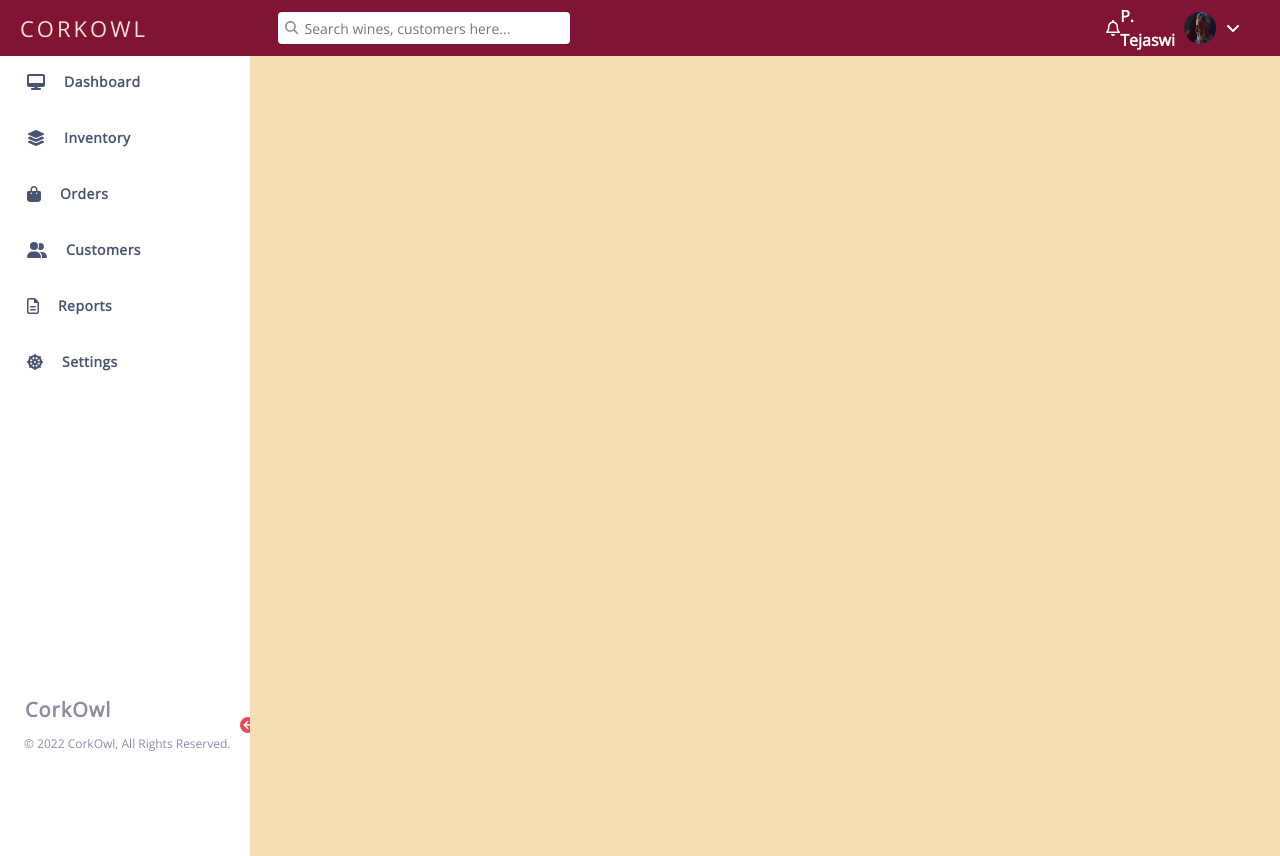
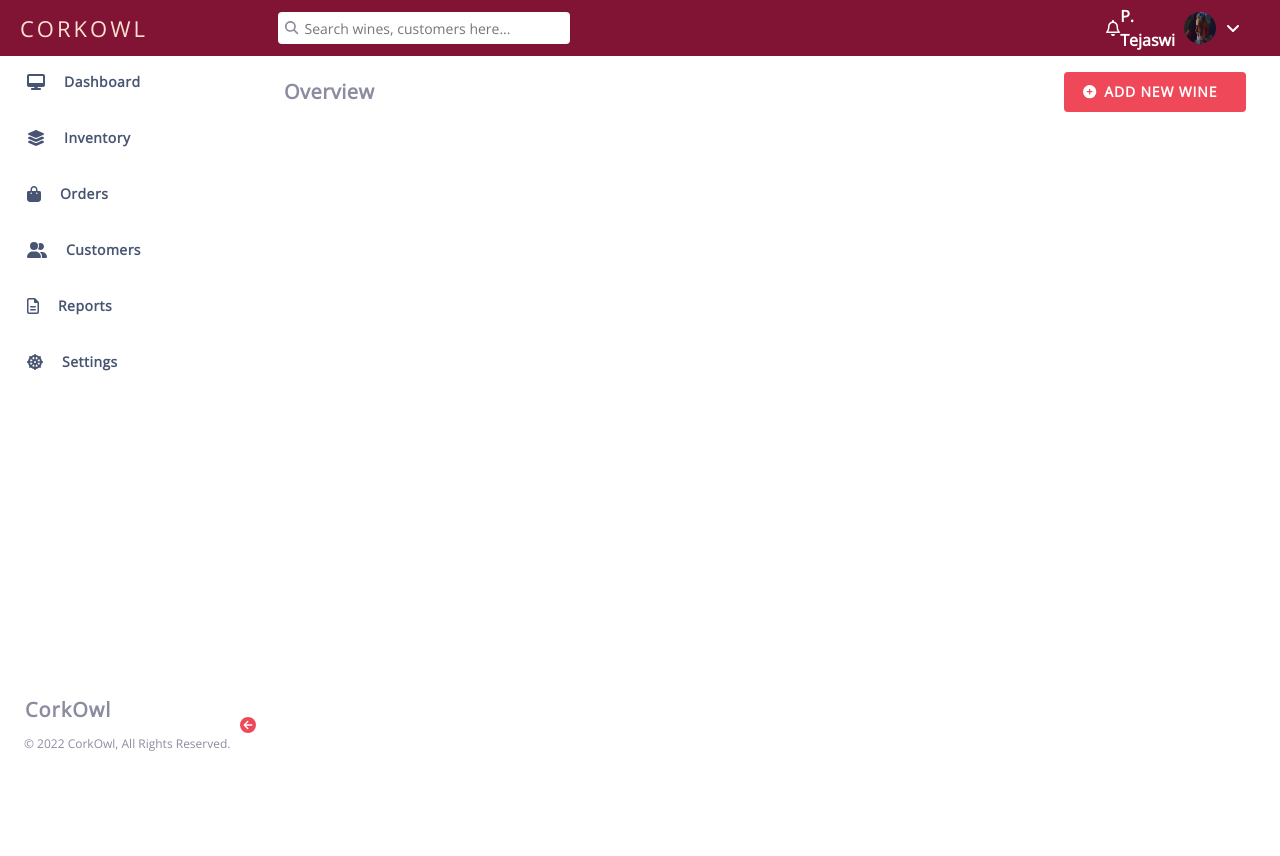
Before and after one commit to raaghavendrahm/corkowl-assignment, a Vue app: page / in a window 1280 px wide. Built offline with nearby package versions, Linux system fonts and the light colour scheme.

Commit message:
Add overview component.

```diff
--- /dev/null
+++ b/src/components/overview/overviewComp.css
@@ -0,0 +1,46 @@
+.overview {
+  letter-spacing: 0.03em;
+  display: flex;
+  align-items: center;
+  justify-content: space-between;
+  /* background: chartreuse; */
+  margin-top: 16px;
+  padding: 0 34px;
+}
+
+.overview > p {
+  font-weight: bold;
+  font-size: 20px;
+  line-height: 24px;
+  color: #8c8ca1;
+}
+
+.overview .add {
+  display: flex;
+  align-items: center;
+  background: #ef4859;
+  color: white;
+  border: 0;
+  padding: 12px 19px 12px 19px;
+  width: 182px;
+  height: 40px;
+  border-radius: 4px;
+}
+
+.add p {
+  font-weight: bold;
+  font-size: 14px;
+  line-height: 16px;
+  letter-spacing: 0.06em;
+  margin-left: 8px;
+}
+
+/* .add .icon {
+  margin-top: 0px;
+} */
+
+.add:hover {
+  opacity: 0.9;
+  cursor: pointer;
+  transform: scale(0.95);
+}
--- /dev/null
+++ b/src/components/overview/overviewComp.vue
@@ -0,0 +1,21 @@
+<template>
+  <div class="overview">
+    <p>Overview</p>
+      <button class="add">
+        <div class="icon">
+          <font-awesome-icon :icon="['fas', 'plus-circle']" />
+        </div>
+        <p>ADD NEW WINE</p>
+      </button>
+  </div>
+</template>
+
+<script>
+  export default {
+    name: "overviewComp",
+  }
+</script>
+
+<style>
+  @import "./overviewComp.css";
+</style>
--- a/src/components/rightPane/rightPane.css
+++ b/src/components/rightPane/rightPane.css
@@ -1,5 +1,5 @@
 .right-pane {
-  background-color: wheat;
+  /* background-color: wheat; */
   position: absolute;
   /* top: 56px; */
   left: 250px;
--- a/src/components/rightPane/rightPane.vue
+++ b/src/components/rightPane/rightPane.vue
@@ -1,11 +1,17 @@
 <template>
   <div class="right-pane">
+    <overview-comp />
   </div>
 </template>
 
 <script>
+  import overviewComp from "../overview/overviewComp.vue";
+
   export default {
     name: "rightPane",
+    components: {
+      overviewComp
+    }
   }
 </script>
 
```
